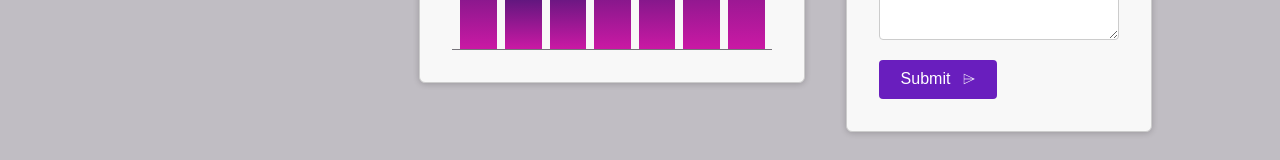
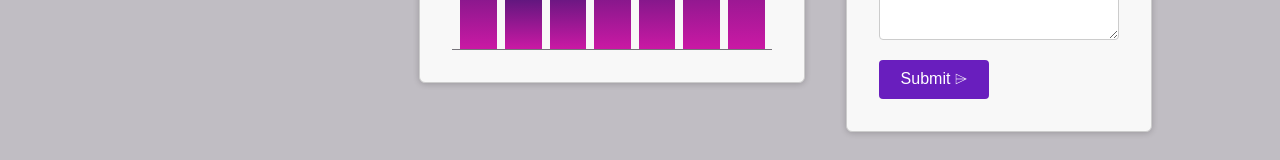
Before and after one commit to kesia-feitosa/starting-project, an Angular app: page / in a window 1280 px wide. Shown: the part 386-546 px from the top of the page. Built offline with nearby package versions, Linux system fonts and the light colour scheme.

Commit message:
change to ngcontent as projection

```diff
--- a/src/app/dashboard/tickets/new-ticket/new-ticket.component.html
+++ b/src/app/dashboard/tickets/new-ticket/new-ticket.component.html
@@ -10,7 +10,7 @@
     <p>
         <button appButton>
             Submit
-            <span class="icon">⌲</span>
+            <span ngProjectAs="icon">⌲</span>
         </button>
     </p>
 </form>
--- a/src/app/header/header.component.html
+++ b/src/app/header/header.component.html
@@ -14,7 +14,7 @@
         <li>
           <button appButton>
             Logout
-            <span class="icon">→</span>
+            <span ngProjectAs="icon">→</span>
           </button>
         </li>
       </ul>
--- a/src/app/shared/button/button.component.html
+++ b/src/app/shared/button/button.component.html
@@ -1,4 +1,4 @@
 <span>
     <ng-content />
 </span>
-<ng-content select=".icon" />
+<ng-content select="icon" />
```
